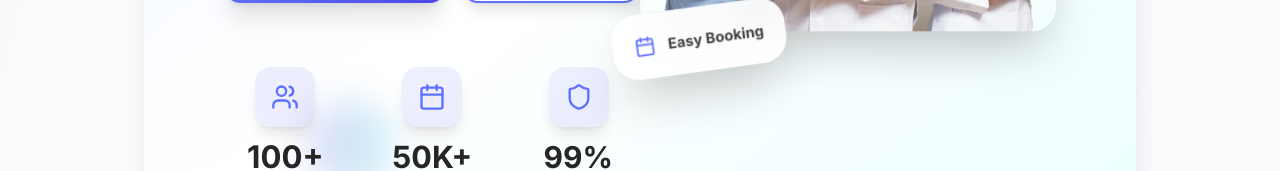
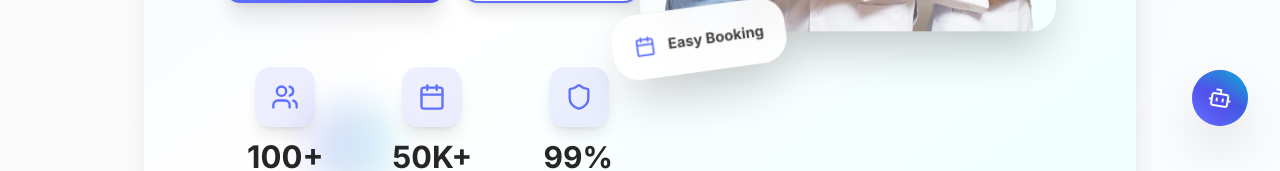
Before and after one commit to HarshSharmaIN/prescripto-frontend, a React (Vite) app: page / in a window 1280 px wide. Shown: the part 642-813 px from the top of the page. Built offline with nearby package versions, Linux system fonts and the light colour scheme; no server answers.

Commit message:
Fix Homepage Chat Button Position

```diff
--- a/src/pages/Home.jsx
+++ b/src/pages/Home.jsx
@@ -37,7 +37,7 @@ const Home = () => {
         <Banner />
       </div>
 
-      {/* Enhanced Floating Chat Button */}
+      {/* Enhanced Floating Chat Button - Fixed Position */}
       <motion.button
         initial={{ scale: 0, rotate: -180 }}
         animate={{ scale: 1, rotate: 0 }}
@@ -50,6 +50,7 @@ const Home = () => {
         whileTap={{ scale: 0.9 }}
         onClick={handleOpenChat}
         className="fixed bottom-8 right-8 z-50 bg-gradient-to-r from-primary via-secondary to-accent text-white p-4 rounded-full shadow-2xl hover:shadow-primary/25 transition-all duration-300 relative overflow-hidden group"
+        style={{ position: 'fixed', bottom: '2rem', right: '2rem' }}
       >
         {/* Animated background */}
         <motion.div
```
